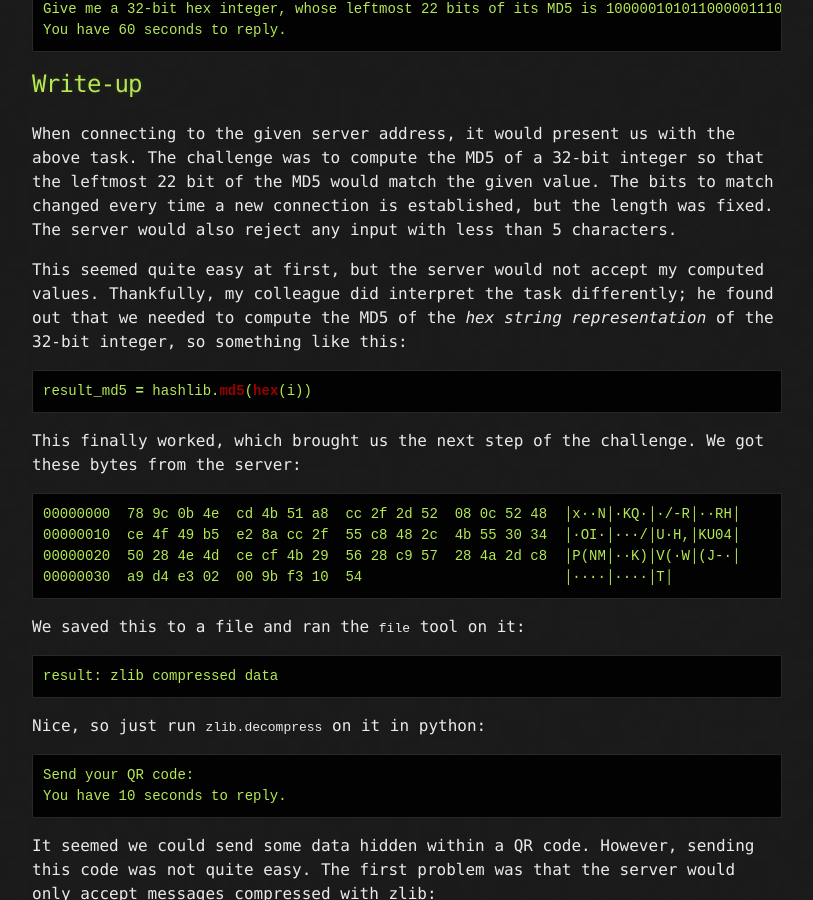
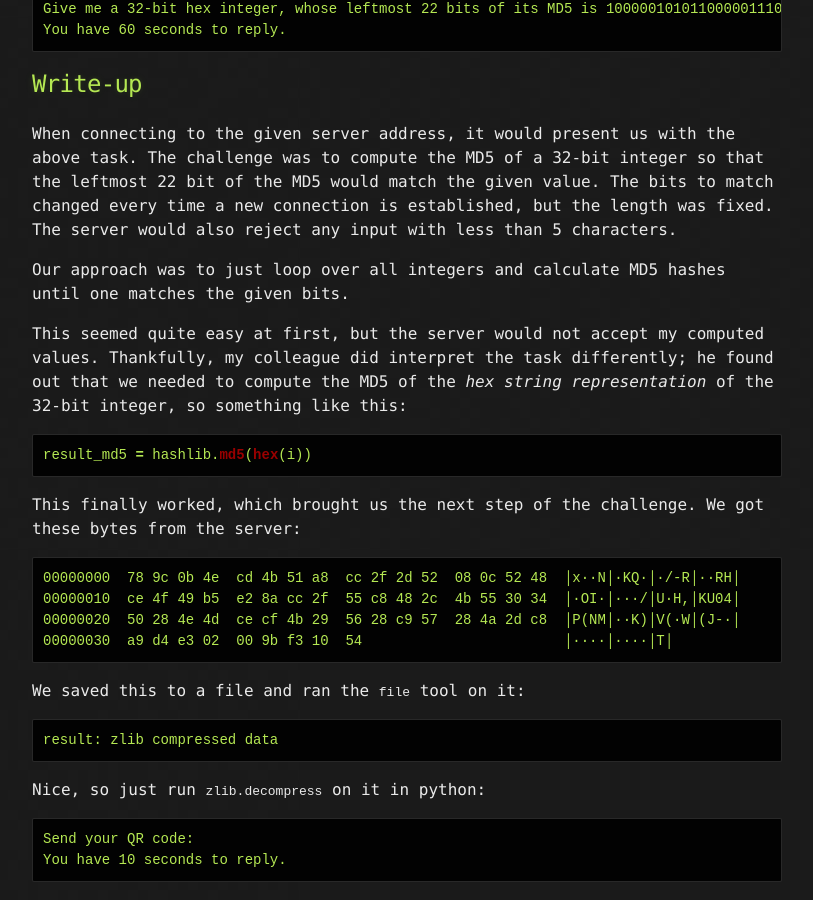
Before and after one commit to mtps3/Mtps3.github.io, a Jekyll site: the page built from _posts/2016-02-09-sharifctf2016-kiuar.md, in a window 1280 px wide and 900 px high, scrolled down 515 px. Shown: the whole window, without its empty margins (233-1046 px from the left). Built offline with Jekyll 4.4.1, drawn with Linux system fonts in a browser that asks for light colours.

Commit message:
Add approach description to kiuar.

```diff
--- a/_posts/2016-02-09-sharifctf2016-kiuar.md
+++ b/_posts/2016-02-09-sharifctf2016-kiuar.md
@@ -27,6 +27,9 @@ task. The challenge was to compute the MD5 of a 32-bit integer so that the
 leftmost 22 bit of the MD5 would match the given value. The bits to match
 changed every time a new connection is established, but the length was fixed.
 The server would also reject any input with less than 5 characters.
+
+Our approach was to just loop over all integers and calculate MD5 hashes until
+one matches the given bits.
 
 This seemed quite easy at first, but the server would not accept my computed
 values. Thankfully, my colleague did interpret the task differently; he found
```
